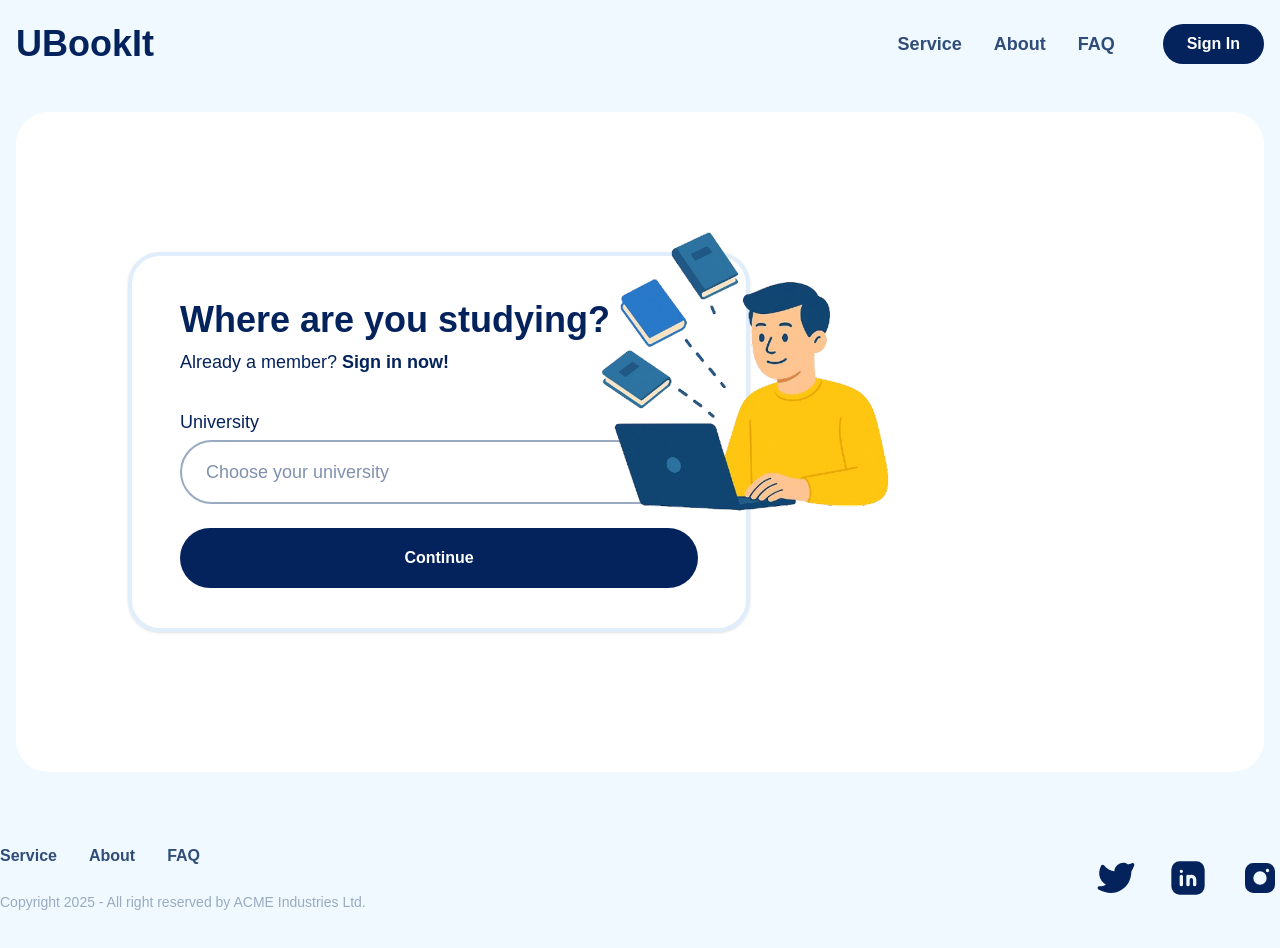
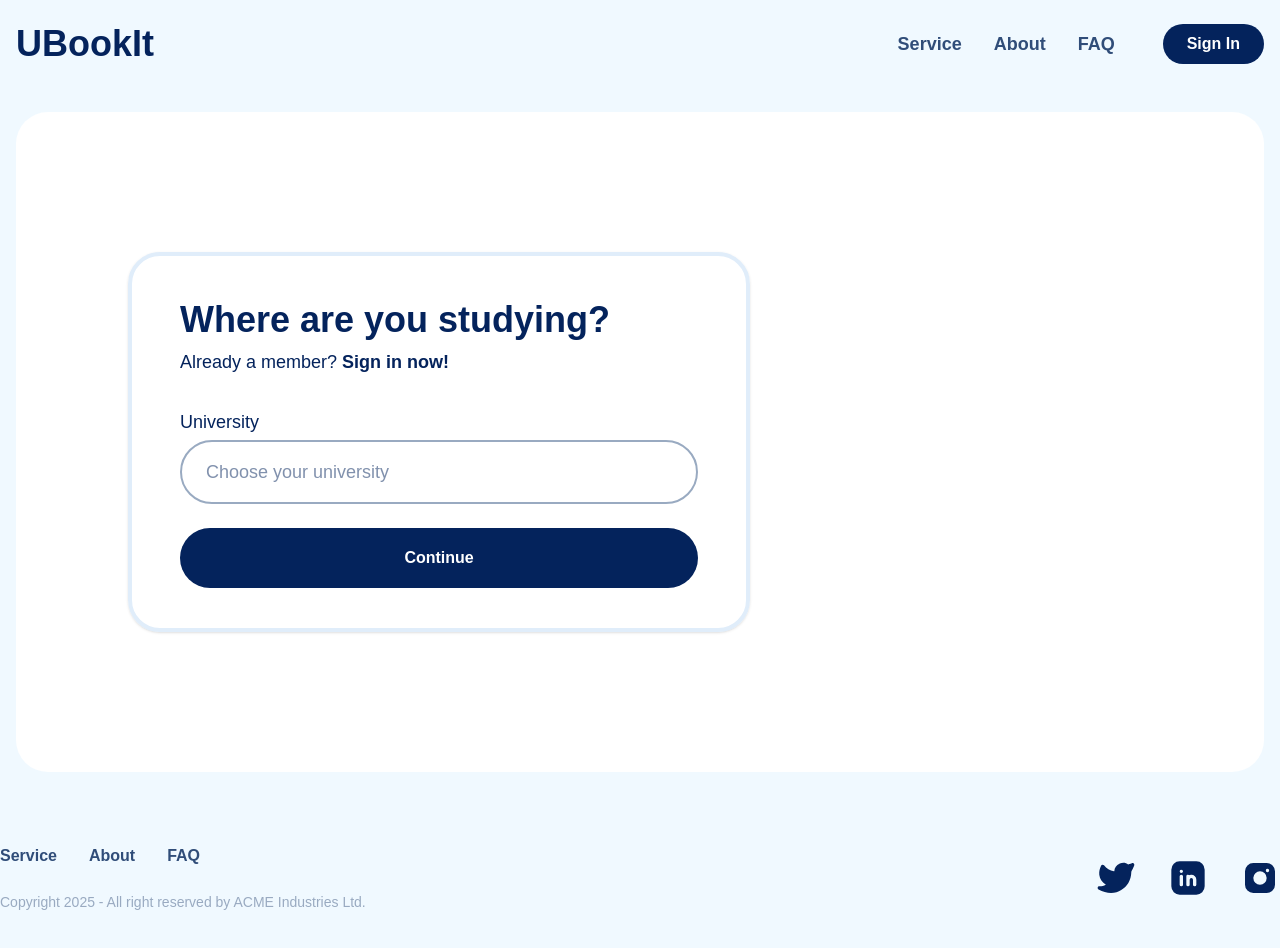
Before and after one commit to anna-megalou/UBookIt, a Next.js app: page /login in a window 1280 px wide. Shown: the top 948 px of the page. Built offline with nearby package versions, Linux system fonts and the light colour scheme.

Commit message:
Complete lig in

```diff
--- a/src/app/globals.css
+++ b/src/app/globals.css
@@ -10,8 +10,10 @@
   --color-accents-green: #27C840;
   --color-accents-red: #FF5F57;
 
-  --breakpoint-sm-min: 1100px;
-  --breakpoint-lg-custom: 1057px;
+  --breakpoint-md-1: 1550px;
+  --breakpoint-md-2: 1300px;
+  --breakpoint-md-3: 1260px;
+  --breakpoint-sm-1: 768px;
 }
 
 body {
--- a/src/app/login/page.tsx
+++ b/src/app/login/page.tsx
@@ -6,8 +6,8 @@ export default function LoginPage() {
     <div className="container bg-white rounded-4xl lg:justify-start lg:items-start md:justify-center md:items-center sm:justify-center sm:items-center mx-auto px-auto">
       <div className="flex flex-row justify-start items-start w-full sm:justify-center sm:items-center md:justify-center md:items-center lg:justify-start lg:items-start px-12 lg:mx-16 sm:mx-0 py-35 relative">
         {/* Left Section - Form */}
-        <div className="flex flex-col sm:justify-center sm:items-center md:justify-center md:items-center lg:justify-start lg:items-start gap-8 border-4 border-secondary-border shadow-sm bg-white-light lg:px-8 py-6 sm:px-4 rounded-4xl object-contain">
-          <div className="flex flex-col justify-start items-start pl-4 pr-10 mr-16 pt-5 gap-2">
+        <div className="flex flex-col sm:justify-center sm:items-center md:justify-center md:items-center lg:justify-start lg:items-start gap-8 border-4 border-secondary-border shadow-sm bg-white-light lg:px-8 py-6 sm:px-4 rounded-4xl object-contain ">
+          <div className="flex flex-col justify-start items-start pl-4 pr-10 mr-16 pt-5 gap-2" >
             {/* Heading */}
             <h1 className="text-4xl font-bold text-primary-dark">
               Where are you studying?
@@ -53,14 +53,14 @@ export default function LoginPage() {
         </div>
 
         {/* Right Section - Illustration */}
-        <div className="flex flex-col justify-end lg:right-40 lg:bottom-8  md:right-0 sm:right-0 md:bottom-0 relative">
+        <div className="flex flex-col md-1:right-40 md-1:bottom-26 md-2:right-18 md-2:bottom-26 absolute">
           <div className="w-full">
             <Image
               src="/assets/images/login illustration.png"
               alt="Login Illustration"
-              width={320}
-              height={320}
-              className="object-fill md:w-60 md:h-60 lg:w-80 lg:h-80 sm:hidden md:hidden lg:block"
+              width={350}
+              height={350}
+              className="object-fill sm-1:hidden md-3:hidden md-2:block md-1:block md-1:w-130 md-1:h-130 md-2:w-120 md-2:h-120"
               priority
             />
           </div>
--- a/src/app/page.tsx
+++ b/src/app/page.tsx
@@ -9,7 +9,7 @@ export default function Home() {
         {/* Hero Section */}
         <div className="flex flex-row justify-center items-center px-30 pt-20 pb-14 w-4/7">
           {/* Left Content */}
-          <div className="flex flex-col justify-start items-start gap-12">
+          <div className="flex flex-col justify-start items-start sm:justify-center sm:items-center md:justify-start md:items-start lg:justify-start lg:items-start gap-12">
             <div className="flex flex-col justify-center items-start gap-8">
               <h1 className="text-5xl font-bold text-primary-dark">
                 Παρέλαβε τα πανεπιστημιακά βιβλία σου εύκολα και γρήγορα
@@ -36,7 +36,7 @@ export default function Home() {
               alt="Hero Illustration"
               width={320}
               height={320}
-              className="object-fill w-60 h-60 sm-min:w-72 sm-min:h-72 xl-custom:w-80 xl-custom:h-80 sm:hidden lg:block"
+              className="object-fill w-60 h-60 sm-min:w-72 sm-min:h-72 md-1:hidden lg:block"
               style={{ width: 'auto', height: 'auto' }}
             />
           </div>
```
Also changed, not shown: 14 other files (tests, documents, lock files or other folders).
